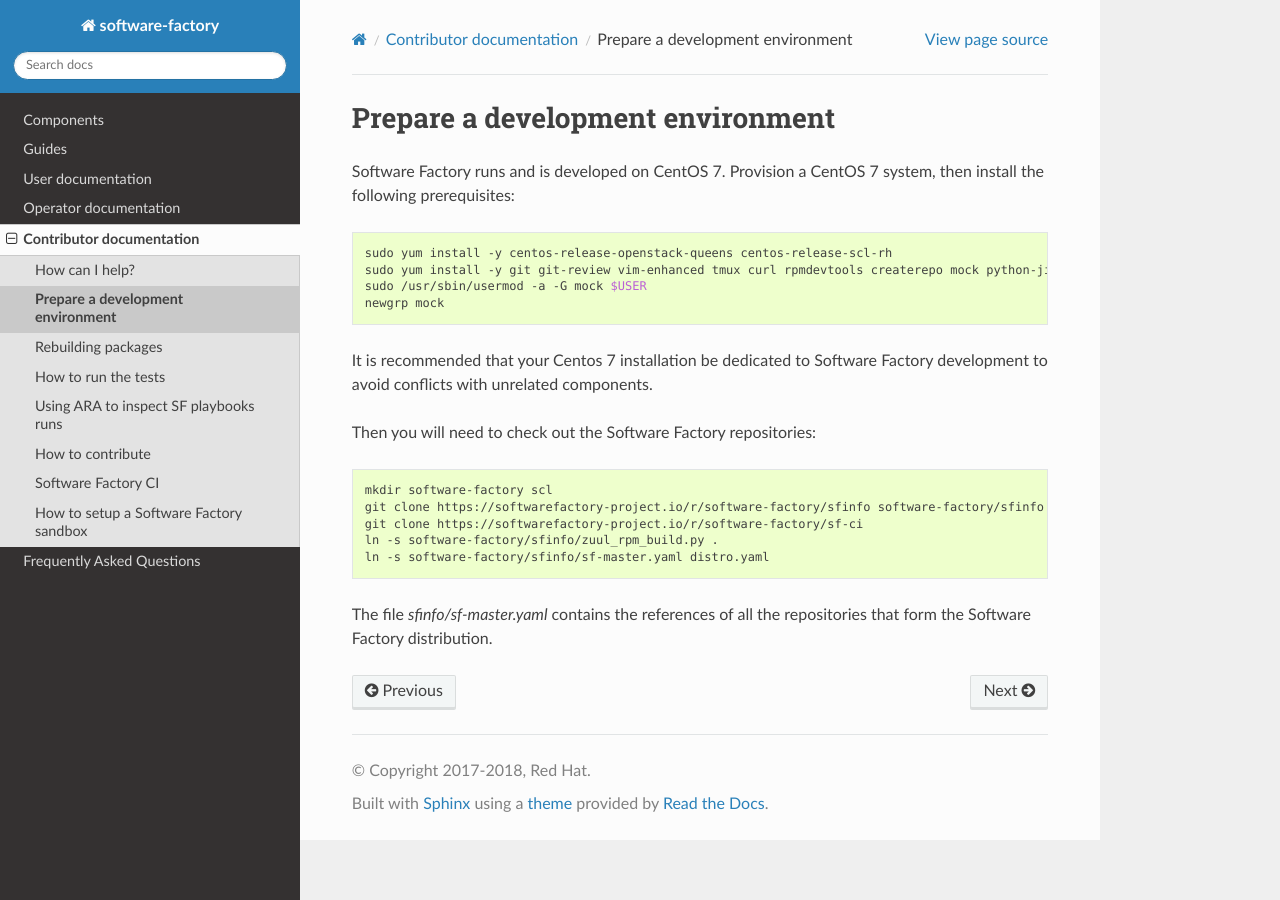
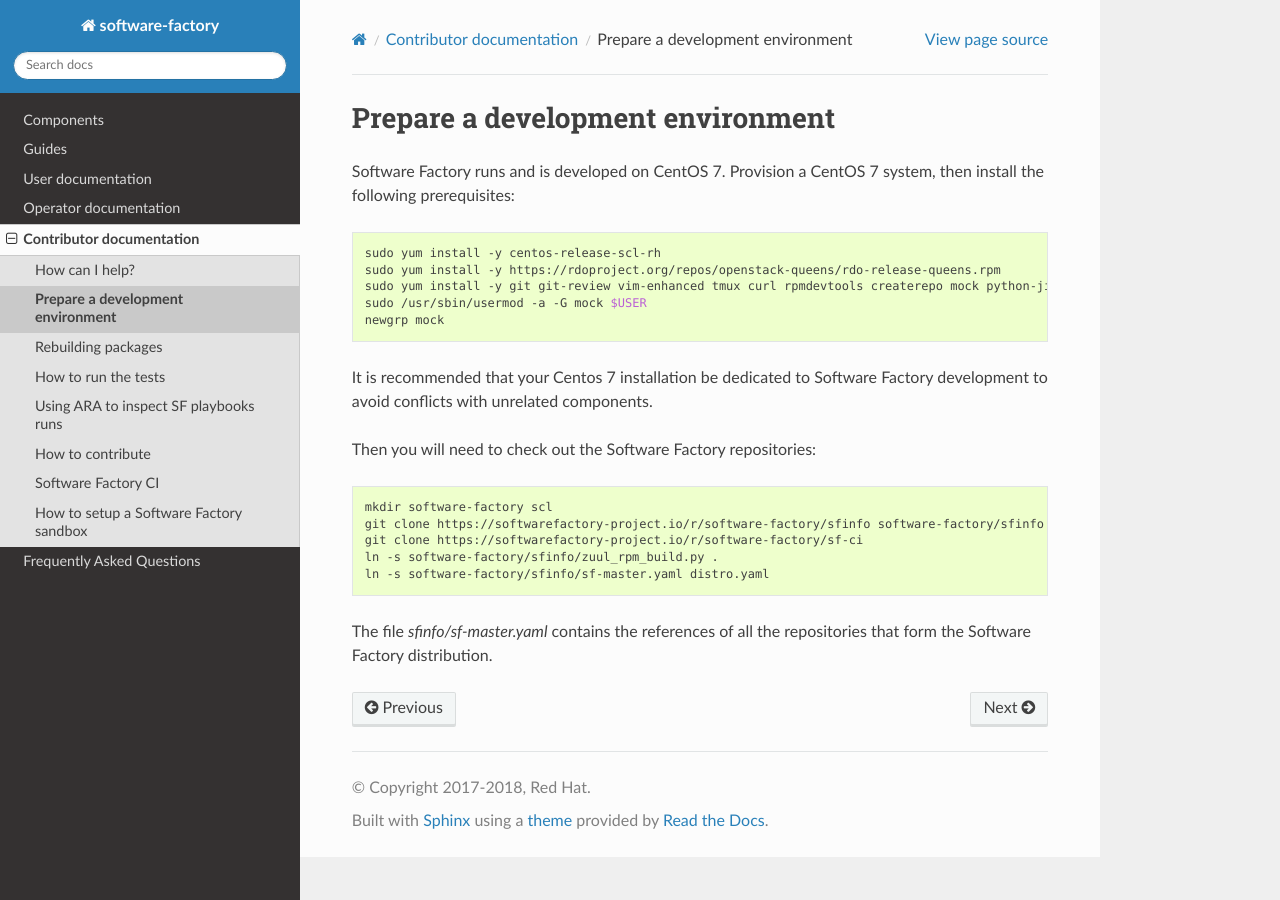
Before and after one commit to softwarefactory-project/sf-docs, a Sphinx documentation site: the page built from docs/contributor/prepare_dev_environment.rst, in a window 1280 px wide. Built offline with Sphinx 7.4.7 and the Read the Docs theme 2.0.0, drawn with Linux system fonts in a browser that asks for light colours.

Commit message:
contributor: use rdo repo instead centos-release-openstack-queens
Use same mirror sf uses on sf-ci and sf-config for contributor documentation

Change-Id: Ia7080797abd4f37e6ddc5afe40192bee666c074d

```diff
--- a/docs/contributor/prepare_dev_environment.rst
+++ b/docs/contributor/prepare_dev_environment.rst
@@ -7,7 +7,8 @@
 
 .. code-block:: bash
 
- sudo yum install -y centos-release-openstack-queens centos-release-scl-rh
+ sudo yum install -y centos-release-scl-rh
+ sudo yum install -y https://rdoproject.org/repos/openstack-queens/rdo-release-queens.rpm
  sudo yum install -y git git-review vim-enhanced tmux curl rpmdevtools createrepo mock python-jinja2 ansible
  sudo /usr/sbin/usermod -a -G mock $USER
  newgrp mock
```
